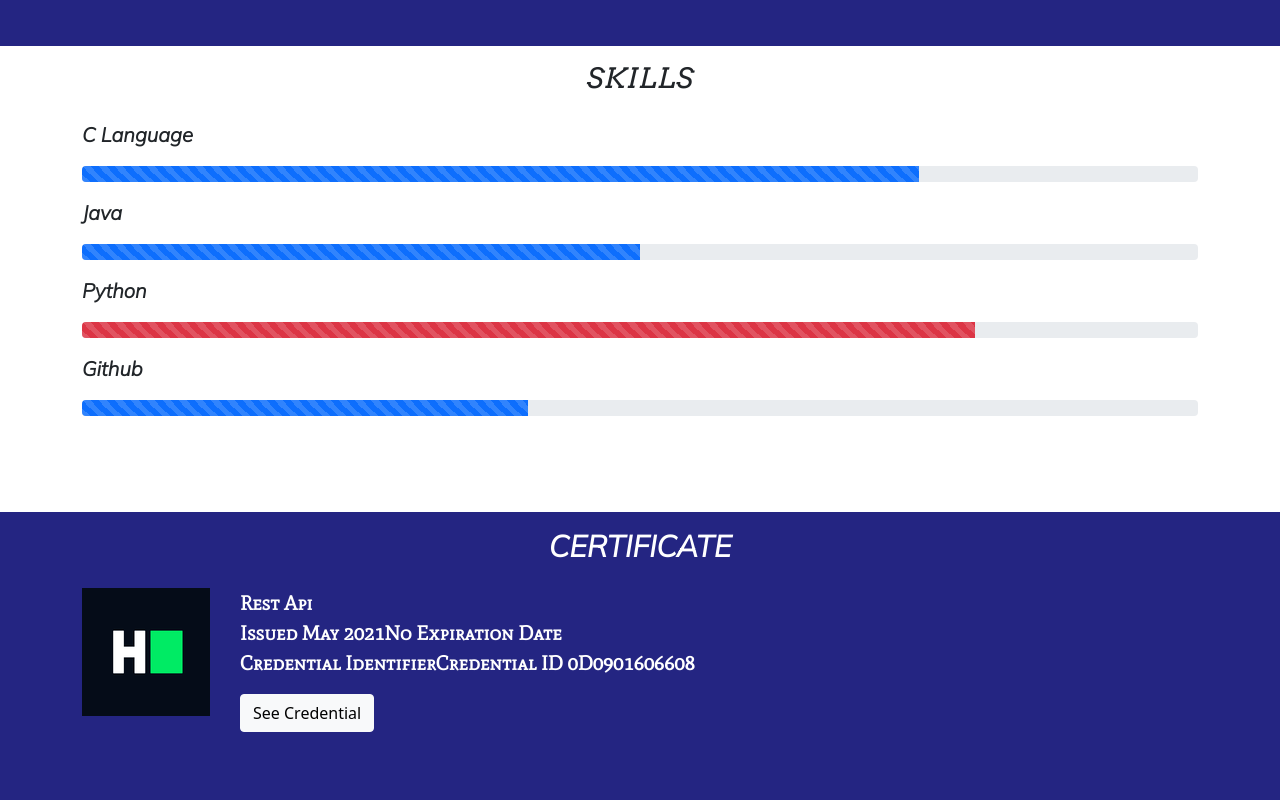
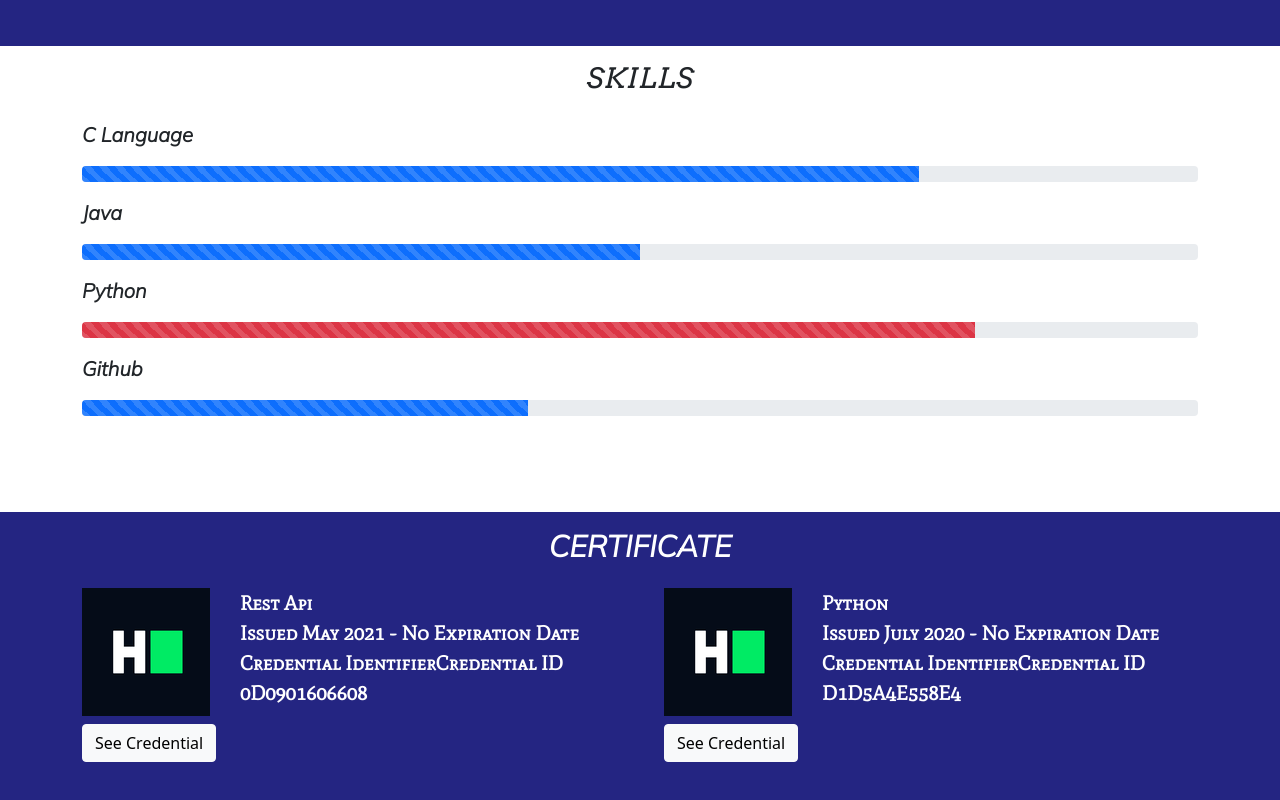
Before and after one commit to dholendar14/portfolio, a plain HTML site: page index.html in a window 1280 px wide. Shown: the part 452-1252 px from the top of the page. Drawn offline with nearby package versions, Linux system fonts and the light colour scheme; a web font is replaced by a local one.

Commit message:
fixed bugs

```diff
--- a/index.html
+++ b/index.html
@@ -1,6 +1,5 @@
 <!DOCTYPE html>
 <html>
-
 <head>
     <link rel="shortcut icon" href="images/man.png" type="image/x-icon">
     <link rel="preconnect" href="https://fonts.gstatic.com">
@@ -19,7 +18,7 @@
 <body>
     <nav class="navbar navbar-expand-lg navbar-dark nav-blue">
         <div class="container-fluid">
-            <a class="navbar-brand" href="#">dholendar reddy</a>
+            <a class="navbar-brand" href="index.html">dholendar reddy</a>
             <button type="button" data-bs-toggle="collapse" data-bs-target="#navbarNav" class="navbar-toggler"
                 aria-controls="navbarNav" aria-expanded="false" aria-label="Toggle navigation"><span
                     class="navbar-toggler-icon"></span></button>
@@ -49,6 +48,8 @@
             </div>
         </div>
     </nav>
+
+
     <section class="banner ">
         <div class="py-5"></div>
         <h1 class="text-center name-text display-1">venkatasai dholendar reddy</h1>
@@ -59,9 +60,11 @@
             <button type="button" class="btn btn-primary"><a
                     href="https://www.linkedin.com/in/venkatasai-dholendar-reddy-134381170/"
                     target="_blank"></a>LinkedIn</button>
+        </div>
 
-        </div>
     </section>
+
+
     <section>
         <div class="py-3">
             <h3 class="text-center skills-text">SKILLS</h3>
@@ -99,14 +102,28 @@
             <h3 class="text-center Certificate-text">CERTIFICATE</h3>
         </div>
         <div class="container">
-            <div class="row">
+            <div class="row place-left">
                 <div class="col-md-12">
                     <img style='float:left;margin-right:30px' src="images/hackerrank.png" />
                     <p class="text cert-text">Rest Api<br>
-                    Issued May 2021No Expiration Date<br>
-                    Credential IdentifierCredential ID 0D0901606608</p>
-                    <button type="button" class="btn btn-light"><a href="https://www.hackerrank.com/certificates/0d0901606608" target="_blank"></a>See Credential</button>
+                        Issued May 2021 - No Expiration Date<br>
+                        Credential IdentifierCredential ID 0D0901606608</p>
+                    <button type="button" class="btn btn-light"><a
+                            href="https://www.hackerrank.com/certificates/0d0901606608" target="_blank"></a>See
+                        Credential</button>
                 </div>
+            </div>
+            <div class="row place-right">
+                <div class="col-md-12">
+                    <img style='float:left;margin-right:30px' src="images/hackerrank.png" />
+                    <p class="text cert-text">Python<br>
+                        Issued July 2020 - No Expiration Date<br>
+                        Credential IdentifierCredential ID D1D5A4E558E4</p>
+                    <button type="button" class="btn btn-light"><a
+                            href="https://www.hackerrank.com/certificates/D1D5A4E558E4" target="_blank"></a>See
+                        Credential</button>
+                </div>
+            </div>
         </div>
     </section>
 </body>
--- a/style.css
+++ b/style.css
@@ -66,8 +66,21 @@
 
 
 
-  .cert-text{
+.cert-text{
       color: white;
       font-family: Mate SC, serif;
       font-size: 20px;
   }
+
+
+.place-left{
+    float: left;
+    height: 200px;
+    width: 50%;
+}
+
+.place-right{
+    float: right;
+    height: 200px;
+    width: 50%;
+}
```
